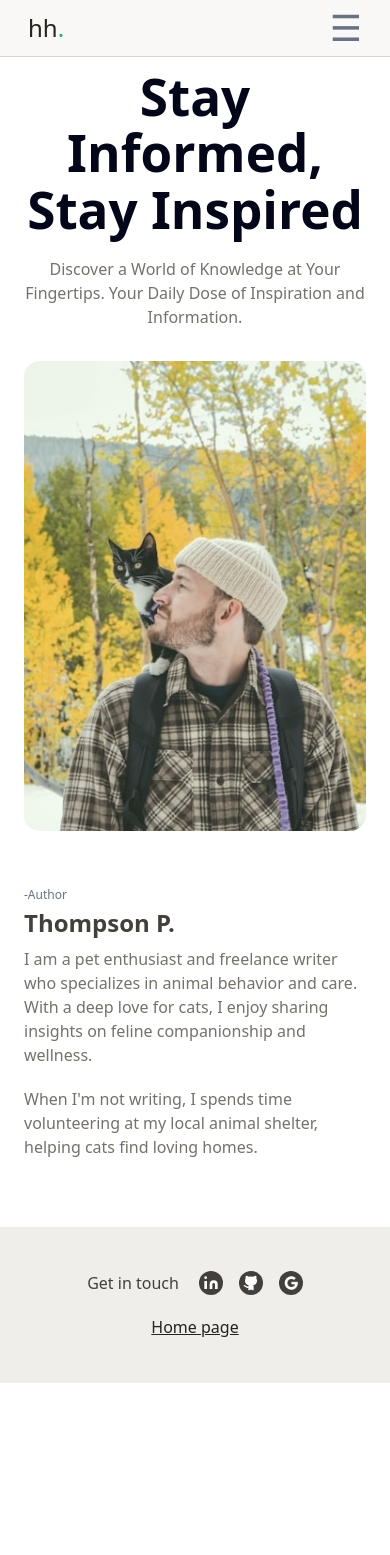
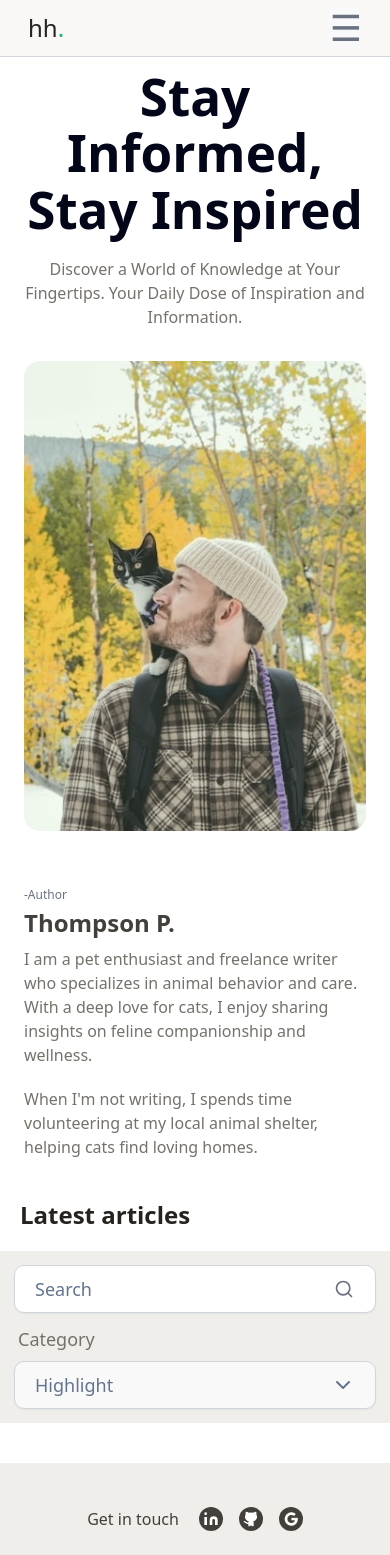
Before and after one commit to Pimtawann/tawann-space, a React (Vite) app: page / in a window 390 px wide. Shown: the top 1555 px of the page. Before the commit the page ends 1383 px from the top, so only its background shows below. Built offline with nearby package versions, Linux system fonts and the light colour scheme.

Commit message:
feat: add ArticleSection component and integrate it into App layout

```diff
--- a/package.json
+++ b/package.json
@@ -10,6 +10,7 @@
     "preview": "vite preview"
   },
   "dependencies": {
+    "@radix-ui/react-select": "^2.2.6",
     "@radix-ui/react-slot": "^1.2.3",
     "@tailwindcss/vite": "^4.1.12",
     "class-variance-authority": "^0.7.1",
--- a/src/App.jsx
+++ b/src/App.jsx
@@ -2,15 +2,19 @@
 import { NavBar } from './components/NavBar'
 import { HeroSection } from './components/HeroSection'
 import { Footer } from './components/Footer'
+import ArticleSection from './components/ArticleSection'
 
 function App() {
 
   return (
     <div className='min-h-screen'>
       <NavBar/>
-      <div className='max-w-[768px] md:max-w-[1200px] mx-6 md:px-6 md:mx-auto'>
+      <div className='max-w-[768px] md:max-w-[1200px] md:px-6 md:mx-auto'>
+        <div className='mx-6'>
+          <HeroSection/>
+        </div>
         <div>
-          <HeroSection/>
+          <ArticleSection/>
         </div>
       </div>
       <div>
--- /dev/null
+++ b/src/components/ArticleSection.jsx
@@ -0,0 +1,46 @@
+import { Select, SelectContent, SelectItem, SelectTrigger, SelectValue } from "@/components/ui/select";
+import { Input } from "./ui/input";
+import { Search } from "lucide-react";
+
+function ArticleSection () {
+    return(
+        <div className="mx-auto md:px-8 py-10">
+            <h2 className="text-2xl font-bold text-[#26231e] mb-5 px-5">Latest articles</h2>
+            <div className="bg-[#efeeeb] h-[172px] md:h-[80px] p-3.5 md:rounded-2xl">
+                <div className="grid gap-3 md:flex md:justify-between md:items-center">
+                    <div className="hidden md:flex md:flex-nowrap md:gap-4">
+                        <button className="h-[48px] px-4 py-2 rounded-lg text-sm font-medium bg-[#d8d4ce] text-[#26231e]">Highlight</button>
+                        <button className="h-[48px] px-4 py-2 rounded-lg text-sm font-medium text-[#26231e]">Cat</button>
+                        <button className="h-[48px] px-4 py-2 rounded-lg text-sm font-medium text-[#26231e]">Inspiration</button>
+                        <button className="h-[48px] px-4 py-2 rounded-lg text-sm font-medium text-[#26231e]">General</button>
+                    </div>
+                    <div className="space-y-2">
+                        <div className="relative md:w-[360px]">
+                            <Input
+                                placeholder="Search"
+                                className="px-5 py-3 h-[48px] bg-white border-gray-300 rounded-lg font-medium text-lg text-[#75716b] focus:ring-2"
+                            />
+                            <Search size={20} className="absolute right-5.5 top-1/2 -translate-y-1/2 text-gray-500" />
+                        </div>
+                    </div>
+                    <div className="space-y-2 md:hidden">
+                        <label className="flex font-medium text-lg text-[#75716b] px-1">Category</label>
+                        <Select>
+                            <SelectTrigger size="custom" className="w-full h-[48px] bg-white border border-gray-300 rounded-lg px-5 text-lg font-medium text-[#75716b] focus:ring-2">
+                                <SelectValue placeholder="Highlight"/>
+                            </SelectTrigger>
+                            <SelectContent>
+                                <SelectItem value="highlight">Highlight</SelectItem>
+                                <SelectItem value="cat">Cat</SelectItem>
+                                <SelectItem value="inspiration">Inspiration</SelectItem>
+                                <SelectItem value="general">General</SelectItem>
+                            </SelectContent>
+                        </Select>
+                    </div>
+                </div>
+            </div>
+        </div>
+    );
+};
+
+export default ArticleSection;
--- a/src/components/HeroSection.jsx
+++ b/src/components/HeroSection.jsx
@@ -2,7 +2,7 @@
 
 export function HeroSection (){
     return(
-        <div className="flex flex-col md:flex-row py-17">
+        <div className="flex flex-col md:flex-row pt-17">
         <div className="grid  md:gap-14 md:grid-cols-12 md:items-center">
         <div className="md:col-span-4 text-center md:text-left md:flex md:flex-col md:items-end">
             <h1 className="font-semibold text-[40px] text-[#262331e] text-center md:text-[56px] md:leading-[64px] md:text-end">Stay<br className="hidden md:block"/> Informed,<br/>Stay Inspired</h1>
--- /dev/null
+++ b/src/components/ui/input.jsx
@@ -0,0 +1,24 @@
+import * as React from "react"
+
+import { cn } from "@/lib/utils"
+
+function Input({
+  className,
+  type,
+  ...props
+}) {
+  return (
+    <input
+      type={type}
+      data-slot="input"
+      className={cn(
+        "file:text-foreground placeholder:text-muted-foreground selection:bg-primary selection:text-primary-foreground dark:bg-input/30 border-input flex h-9 w-full min-w-0 rounded-md border bg-transparent px-3 py-1 text-base shadow-xs transition-[color,box-shadow] outline-none file:inline-flex file:h-7 file:border-0 file:bg-transparent file:text-sm file:font-medium disabled:pointer-events-none disabled:cursor-not-allowed disabled:opacity-50 md:text-sm",
+        "focus-visible:border-ring focus-visible:ring-ring/50 focus-visible:ring-[3px]",
+        "aria-invalid:ring-destructive/20 dark:aria-invalid:ring-destructive/40 aria-invalid:border-destructive",
+        className
+      )}
+      {...props} />
+  );
+}
+
+export { Input }
--- /dev/null
+++ b/src/components/ui/select.jsx
@@ -0,0 +1,164 @@
+import * as React from "react"
+import * as SelectPrimitive from "@radix-ui/react-select"
+import { CheckIcon, ChevronDownIcon, ChevronUpIcon } from "lucide-react"
+
+import { cn } from "@/lib/utils"
+
+function Select({
+  ...props
+}) {
+  return <SelectPrimitive.Root data-slot="select" {...props} />;
+}
+
+function SelectGroup({
+  ...props
+}) {
+  return <SelectPrimitive.Group data-slot="select-group" {...props} />;
+}
+
+function SelectValue({
+  ...props
+}) {
+  return <SelectPrimitive.Value data-slot="select-value" {...props} />;
+}
+
+function SelectTrigger({
+  className,
+  size = "default",
+  children,
+  ...props
+}) {
+  return (
+    <SelectPrimitive.Trigger
+      data-slot="select-trigger"
+      data-size={size}
+      className={cn(
+        "border-input data-[placeholder]:text-muted-foreground [&_svg:not([class*='text-'])]:text-muted-foreground focus-visible:border-ring focus-visible:ring-ring/50 aria-invalid:ring-destructive/20 dark:aria-invalid:ring-destructive/40 aria-invalid:border-destructive dark:bg-input/30 dark:hover:bg-input/50 flex w-fit items-center justify-between gap-2 rounded-md border bg-transparent px-3 py-2 text-sm whitespace-nowrap shadow-xs transition-[color,box-shadow] outline-none focus-visible:ring-[3px] disabled:cursor-not-allowed disabled:opacity-50 data-[size=default]:h-9 data-[size=sm]:h-8 *:data-[slot=select-value]:line-clamp-1 *:data-[slot=select-value]:flex *:data-[slot=select-value]:items-center *:data-[slot=select-value]:gap-2 [&_svg]:pointer-events-none [&_svg]:shrink-0 [&_svg:not([class*='size-'])]:size-4",
+        className
+      )}
+      {...props}>
+      {children}
+      <SelectPrimitive.Icon asChild>
+        <ChevronDownIcon className="size-6 opacity-100" />
+      </SelectPrimitive.Icon>
+    </SelectPrimitive.Trigger>
+  );
+}
+
+function SelectContent({
+  className,
+  children,
+  position = "popper",
+  ...props
+}) {
+  return (
+    <SelectPrimitive.Portal>
+      <SelectPrimitive.Content
+        data-slot="select-content"
+        className={cn(
+          "bg-popover text-popover-foreground data-[state=open]:animate-in data-[state=closed]:animate-out data-[state=closed]:fade-out-0 data-[state=open]:fade-in-0 data-[state=closed]:zoom-out-95 data-[state=open]:zoom-in-95 data-[side=bottom]:slide-in-from-top-2 data-[side=left]:slide-in-from-right-2 data-[side=right]:slide-in-from-left-2 data-[side=top]:slide-in-from-bottom-2 relative z-50 max-h-(--radix-select-content-available-height) min-w-[8rem] origin-(--radix-select-content-transform-origin) overflow-x-hidden overflow-y-auto rounded-md border shadow-md",
+          position === "popper" &&
+            "data-[side=bottom]:translate-y-1 data-[side=left]:-translate-x-1 data-[side=right]:translate-x-1 data-[side=top]:-translate-y-1",
+          className
+        )}
+        position={position}
+        {...props}>
+        <SelectScrollUpButton />
+        <SelectPrimitive.Viewport
+          className={cn("p-1", position === "popper" &&
+            "h-[var(--radix-select-trigger-height)] w-full min-w-[var(--radix-select-trigger-width)] scroll-my-1")}>
+          {children}
+        </SelectPrimitive.Viewport>
+        <SelectScrollDownButton />
+      </SelectPrimitive.Content>
+    </SelectPrimitive.Portal>
+  );
+}
+
+function SelectLabel({
+  className,
+  ...props
+}) {
+  return (
+    <SelectPrimitive.Label
+      data-slot="select-label"
+      className={cn("text-muted-foreground px-2 py-1.5 text-xs", className)}
+      {...props} />
+  );
+}
+
+function SelectItem({
+  className,
+  children,
+  ...props
+}) {
+  return (
+    <SelectPrimitive.Item
+      data-slot="select-item"
+      className={cn(
+        "focus:bg-accent focus:text-accent-foreground [&_svg:not([class*='text-'])]:text-muted-foreground relative flex w-full cursor-default items-center gap-2 rounded-sm py-1.5 pr-8 pl-2 text-sm outline-hidden select-none data-[disabled]:pointer-events-none data-[disabled]:opacity-50 [&_svg]:pointer-events-none [&_svg]:shrink-0 [&_svg:not([class*='size-'])]:size-4 *:[span]:last:flex *:[span]:last:items-center *:[span]:last:gap-2",
+        className
+      )}
+      {...props}>
+      <span className="absolute right-2 flex size-3.5 items-center justify-center">
+        <SelectPrimitive.ItemIndicator>
+          <CheckIcon className="size-4" />
+        </SelectPrimitive.ItemIndicator>
+      </span>
+      <SelectPrimitive.ItemText>{children}</SelectPrimitive.ItemText>
+    </SelectPrimitive.Item>
+  );
+}
+
+function SelectSeparator({
+  className,
+  ...props
+}) {
+  return (
+    <SelectPrimitive.Separator
+      data-slot="select-separator"
+      className={cn("bg-border pointer-events-none -mx-1 my-1 h-px", className)}
+      {...props} />
+  );
+}
+
+function SelectScrollUpButton({
+  className,
+  ...props
+}) {
+  return (
+    <SelectPrimitive.ScrollUpButton
+      data-slot="select-scroll-up-button"
+      className={cn("flex cursor-default items-center justify-center py-1", className)}
+      {...props}>
+      <ChevronUpIcon className="size-4" />
+    </SelectPrimitive.ScrollUpButton>
+  );
+}
+
+function SelectScrollDownButton({
+  className,
+  ...props
+}) {
+  return (
+    <SelectPrimitive.ScrollDownButton
+      data-slot="select-scroll-down-button"
+      className={cn("flex cursor-default items-center justify-center py-1", className)}
+      {...props}>
+      <ChevronDownIcon className="size-4" />
+    </SelectPrimitive.ScrollDownButton>
+  );
+}
+
+export {
+  Select,
+  SelectContent,
+  SelectGroup,
+  SelectItem,
+  SelectLabel,
+  SelectScrollDownButton,
+  SelectScrollUpButton,
+  SelectSeparator,
+  SelectTrigger,
+  SelectValue,
+}
```
Also changed, not shown: 1 other file (tests, documents, lock files or other folders).
